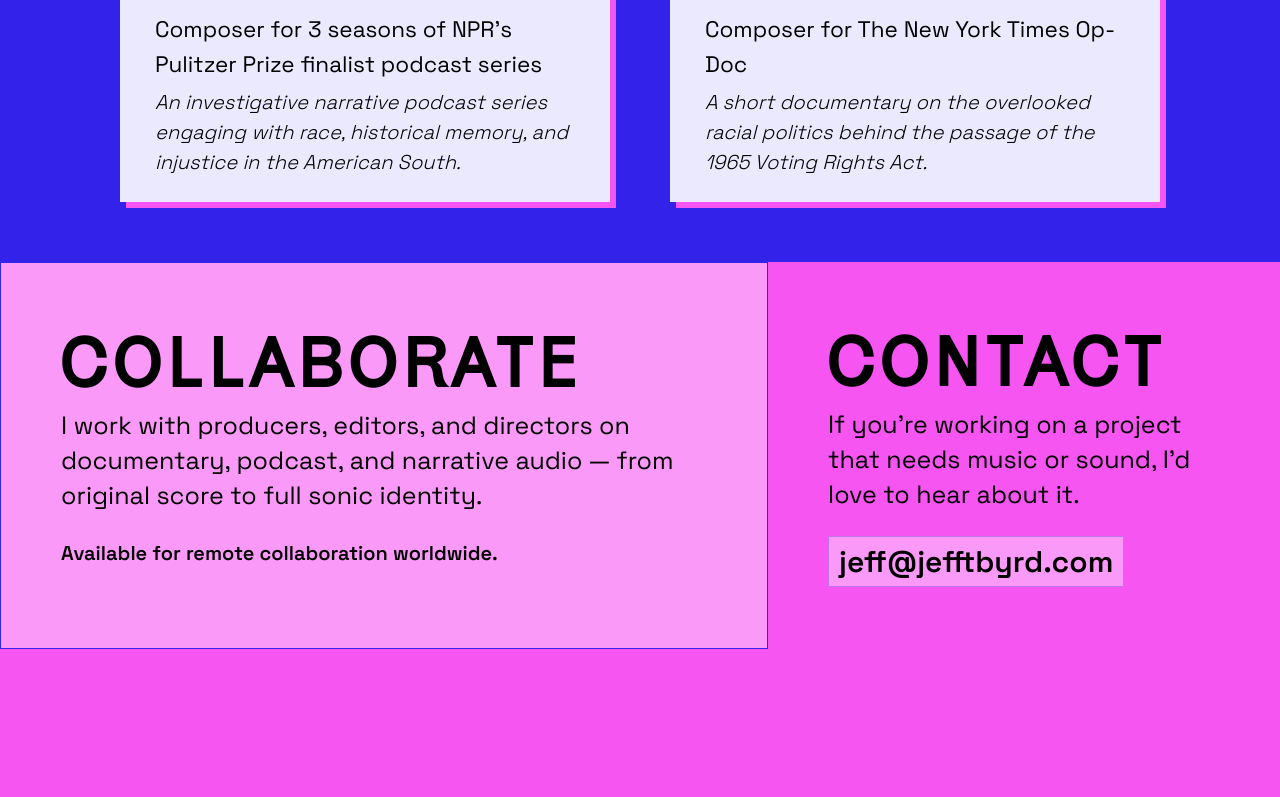
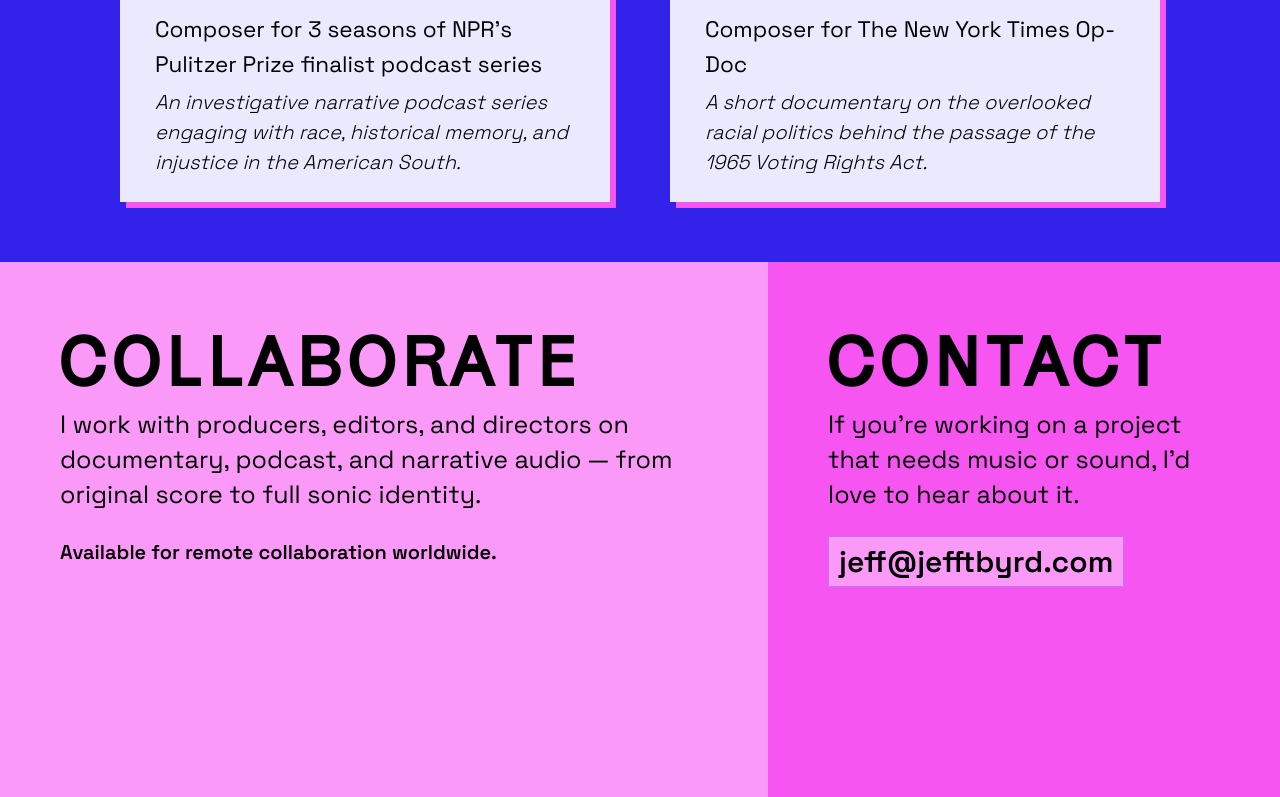
Before and after one commit to jefftbyrd/jefftbyrd.com, a Next.js app: page / in a window 1280 px wide. Shown: the part 1261-2058 px from the top of the page. Before the commit the page ends 1910 px from the top, so only its background shows below. Built offline with nearby package versions, Linux system fonts and the light colour scheme.

Commit message:
update Collaborate

```diff
--- a/src/components/Collaborate.jsx
+++ b/src/components/Collaborate.jsx
@@ -1,6 +1,6 @@
 export default function Collaborate() {
   return (
-    <div className="w-full h-full m-0 col-span-3 lg:pr-12 bg-white/40 p-4 lg:p-12 border border-foreground">
+    <div className="m-0 col-span-3 lg:pr-12 bg-white/40 p-12 h-full">
       <h2 className="">Collaborate</h2>
       <div className="gap-4 flex flex-col">
         <h3 className="">
@@ -31,6 +31,7 @@ export default function Collaborate() {
           </ul> */}
         </div>
       </div>
+      <div className="h-0 lg:h-30"></div>
     </div>
   );
   p;
```
